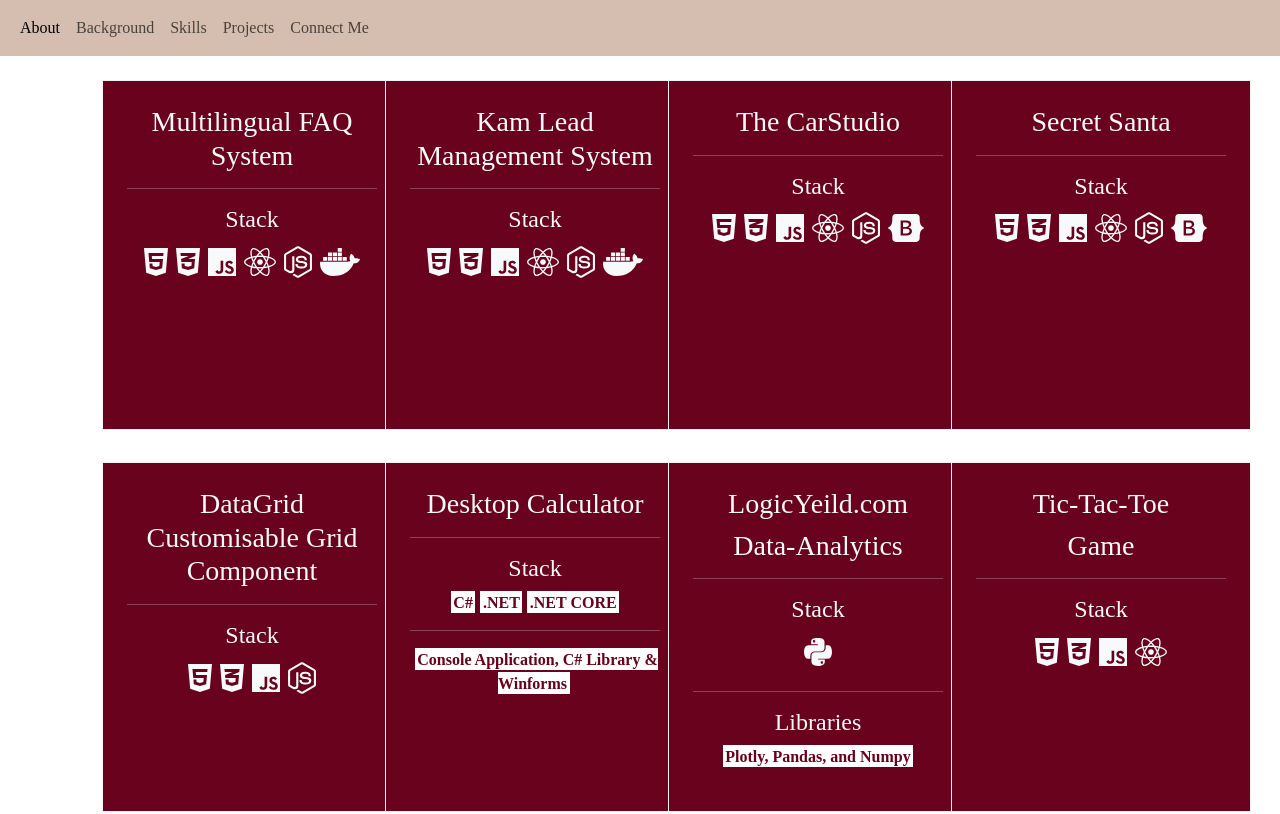
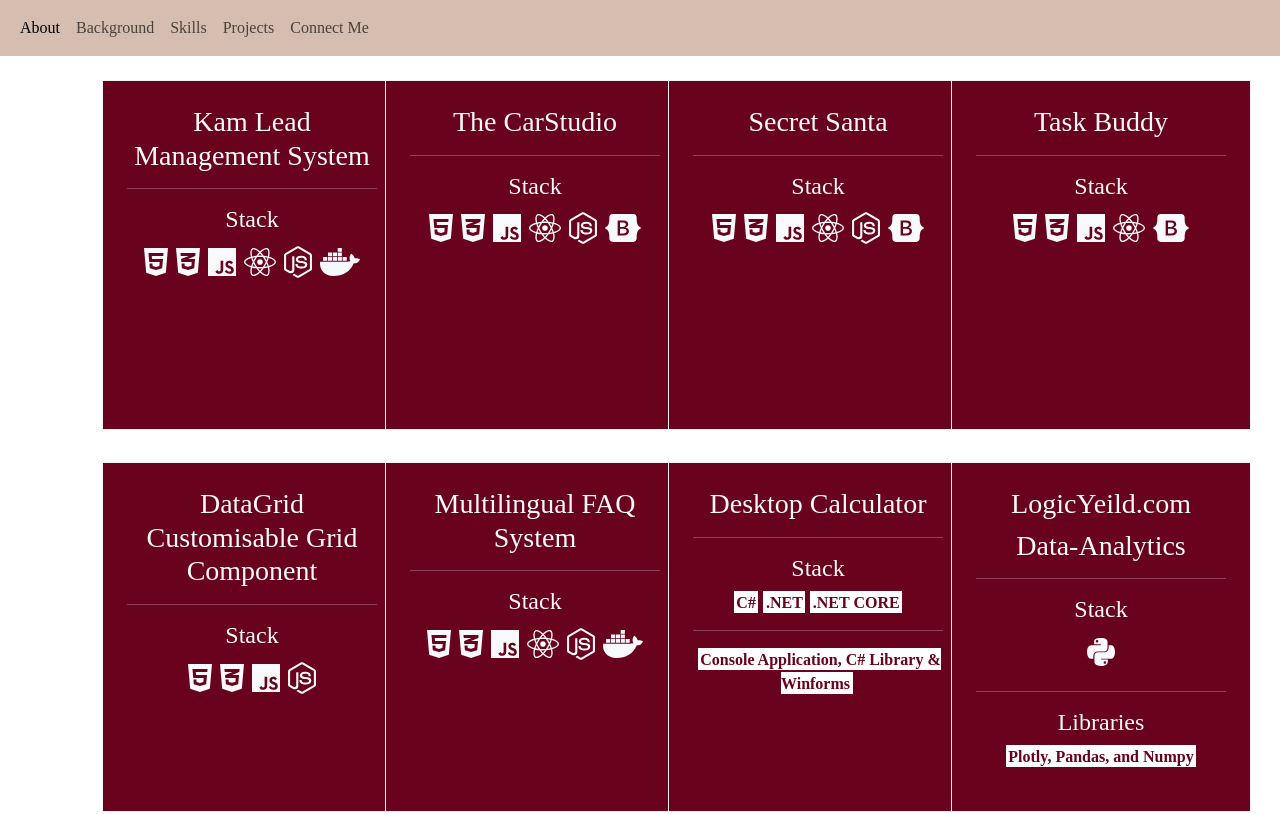
Before and after one commit to Surbhi-sinha/Surbhi-Sinha-website, a React (Create React App) app: page /projects in a window 1280 px wide. Shown: the top 814 px of the page. Built offline with nearby package versions, Linux system fonts and the light colour scheme; a web font is replaced by a local one.

Commit message:
added proj

```diff
--- a/src/components/Projects.js
+++ b/src/components/Projects.js
@@ -12,35 +12,7 @@ const Projects = () => {
       <Navbar />
       <div className='custom-Font p-3 mt-5 container'>
         <div className='row'>
-          <div className='col-md-3'>
-            <div className="flip-card m-3">
-              <div className="flip-card-inner">
-                <div className="flip-card-front background-dark text-light p-4">
-                  <h3>Multilingual FAQ System</h3>
-                  <hr />
-                  <h4>Stack</h4>
-                  <FontAwesomeIcon icon={faHtml5} size="2x" className='m-1' />
-                  <FontAwesomeIcon icon={faCss3Alt} size="2x" className='m-1' />
-                  <FontAwesomeIcon icon={faJs} size="2x" className='m-1' />
-                  <FontAwesomeIcon icon={faReact} size="2x" className='m-1' />
-                  <FontAwesomeIcon icon={faNodeJs} size="2x" className='m-1' />
-                  <FontAwesomeIcon icon={faDocker} size='2x' className='m-1' />
-                </div>
-                <div className="flip-card-back background-light p-3">
-                  <p className='text-start'>This FAQ system is designed to support multilingual environments, enabling seamless generation and management of FAQs in multiple languages. It leverages advanced technologies such as Redis for efficient caching and the Google Translate API for accurate and dynamic language translation.
-                  </p>
-                  <p>
-                    HTML5, CSS3, JS, ReactJS, NodeJS, Docker
-                  </p>
-                  <div className='text-end'>
-                    <a href="https://github.com/Surbhi-sinha/Multilingual_FAQ_system_UI" className='text-decoration-none text-reset'>
-                      <b><FontAwesomeIcon icon={faArrowUpRightFromSquare} /></b>
-                    </a>
-                  </div>
-                </div>
-              </div>
-            </div>
-          </div>
+
           <div className='col-md-3'>
             <div className="flip-card m-3">
               <div className="flip-card-inner">
@@ -63,7 +35,7 @@ const Projects = () => {
                   </p>
                   <div className='text-end'>
                     <a href="https://github.com/Surbhi-sinha/KAM_LEAD_MANAGEMENT_UI" className='text-decoration-none text-reset'>
-                      <b><FontAwesomeIcon icon={faArrowUpRightFromSquare} /></b>
+                      <b><FontAwesomeIcon icon={faArrowUpRightFromSquare} />github link</b>
                     </a>
                   </div>
                 </div>
@@ -95,7 +67,7 @@ const Projects = () => {
                   </p>
                   <div className='text-end'>
                     <a href="https://the-car-studio.vercel.app/" className='text-decoration-none text-reset'>
-                      <b><FontAwesomeIcon icon={faArrowUpRightFromSquare} /></b>
+                      <b><FontAwesomeIcon icon={faArrowUpRightFromSquare} />Live demo</b>
                     </a>
                   </div>
                 </div>
@@ -129,7 +101,38 @@ const Projects = () => {
                   </p>
                   <div className='text-end'>
                     <a href="https://secret-santa-frontend-self.vercel.app/" className='text-decoration-none text-reset'>
-                      <b><FontAwesomeIcon icon={faArrowUpRightFromSquare} /></b>
+                      <b><FontAwesomeIcon icon={faArrowUpRightFromSquare} />Live demo</b>
+                    </a>
+                  </div>
+                </div>
+              </div>
+            </div>
+          </div>
+          <div className='col-md-3'>
+            <div className="flip-card m-3">
+              <div className="flip-card-inner">
+                <div className="flip-card-front background-dark text-light p-4">
+                  <h3>Task Buddy</h3>
+                  <hr />
+                  <h4>Stack</h4>
+                  <FontAwesomeIcon icon={faHtml5} size="2x" className='m-1' />
+                  <FontAwesomeIcon icon={faCss3Alt} size="2x" className='m-1' />
+                  <FontAwesomeIcon icon={faJs} size="2x" className='m-1' />
+                  <FontAwesomeIcon icon={faReact} size="2x" className='m-1' />
+                  <FontAwesomeIcon icon={faBootstrap} size="2x" className='m-1' />
+                </div>
+                <div className="flip-card-back background-light p-3">
+                  <p className='text-start'>
+                    <p>
+                    TaskBuddy is a comprehensive task management application designed to help you organize your personal and professional life with ease. Whether you're managing daily to-dos, tracking project milestones, or collaborating with a team, TaskBuddy provides the tools you need to stay productive and focused.
+                    </p>
+                  </p>
+                  <p>
+                    HTML5, CSS3, JS, ReactJS, Firebase Auth, Bootstrap,  Vercel
+                  </p>
+                  <div className='text-end'>
+                    <a href="https://taskbuddy-psi.vercel.app/" className='text-decoration-none text-reset'>
+                      <b><FontAwesomeIcon icon={faArrowUpRightFromSquare} />Live demo</b>
                     </a>
                   </div>
                 </div>
@@ -156,7 +159,36 @@ const Projects = () => {
                   </p>
                   <div className='text-end'>
                     <a href="https://github.com/Surbhi-sinha/DataGrid" className='text-decoration-none text-reset'>
-                      <b><FontAwesomeIcon icon={faArrowUpRightFromSquare} /></b>
+                      <b><FontAwesomeIcon icon={faArrowUpRightFromSquare} />github link</b>
+                    </a>
+                  </div>
+                </div>
+              </div>
+            </div>
+          </div>
+          <div className='col-md-3'>
+            <div className="flip-card m-3">
+              <div className="flip-card-inner">
+                <div className="flip-card-front background-dark text-light p-4">
+                  <h3>Multilingual FAQ System</h3>
+                  <hr />
+                  <h4>Stack</h4>
+                  <FontAwesomeIcon icon={faHtml5} size="2x" className='m-1' />
+                  <FontAwesomeIcon icon={faCss3Alt} size="2x" className='m-1' />
+                  <FontAwesomeIcon icon={faJs} size="2x" className='m-1' />
+                  <FontAwesomeIcon icon={faReact} size="2x" className='m-1' />
+                  <FontAwesomeIcon icon={faNodeJs} size="2x" className='m-1' />
+                  <FontAwesomeIcon icon={faDocker} size='2x' className='m-1' />
+                </div>
+                <div className="flip-card-back background-light p-3">
+                  <p className='text-start'>This FAQ system is designed to support multilingual environments, enabling seamless generation and management of FAQs in multiple languages. It leverages advanced technologies such as Redis for efficient caching and the Google Translate API for accurate and dynamic language translation.
+                  </p>
+                  <p>
+                    HTML5, CSS3, JS, ReactJS, NodeJS, Docker
+                  </p>
+                  <div className='text-end'>
+                    <a href="https://github.com/Surbhi-sinha/Multilingual_FAQ_system_UI" className='text-decoration-none text-reset'>
+                      <b><FontAwesomeIcon icon={faArrowUpRightFromSquare} />github link</b>
                     </a>
                   </div>
                 </div>
@@ -188,7 +220,7 @@ const Projects = () => {
                   </p>
                   <div className='text-end'>
                     <a href="https://github.com/Surbhi-sinha/desktop_calculator" className='text-decoration-none text-reset'>
-                      <b><FontAwesomeIcon icon={faArrowUpRightFromSquare} /></b>
+                      <b><FontAwesomeIcon icon={faArrowUpRightFromSquare} />github link</b>
                     </a>
                   </div>
                 </div>
@@ -213,7 +245,7 @@ const Projects = () => {
                   </p>
                   <div className='text-end'>
                     <a href="https://github.com/Surbhi-sinha/LOGICYIELD.COM" className='text-decoration-none text-reset'>
-                      <b><FontAwesomeIcon icon={faArrowUpRightFromSquare} /></b>
+                      <b><FontAwesomeIcon icon={faArrowUpRightFromSquare} />github link</b>
                     </a>
                   </div>
                 </div>
@@ -241,7 +273,7 @@ const Projects = () => {
                   </p>
                   <div className='text-end'>
                     <a href="https://tic-tac-toe-six-wine-49.vercel.app/" className='text-decoration-none text-reset'>
-                      <b><FontAwesomeIcon icon={faArrowUpRightFromSquare} /></b>
+                      <b><FontAwesomeIcon icon={faArrowUpRightFromSquare} />Live demo</b>
                     </a>
                   </div>
                 </div>
@@ -265,7 +297,7 @@ const Projects = () => {
                   </p>
                   <div className='text-end'>
                     <a href="https://github.com/Surbhi-sinha/LOGICYIELD.COM" className='text-decoration-none text-reset'>
-                      <b><FontAwesomeIcon icon={faArrowUpRightFromSquare} /></b>
+                      <b><FontAwesomeIcon icon={faArrowUpRightFromSquare} />github link</b>
                     </a>
                   </div>
                 </div>
```
